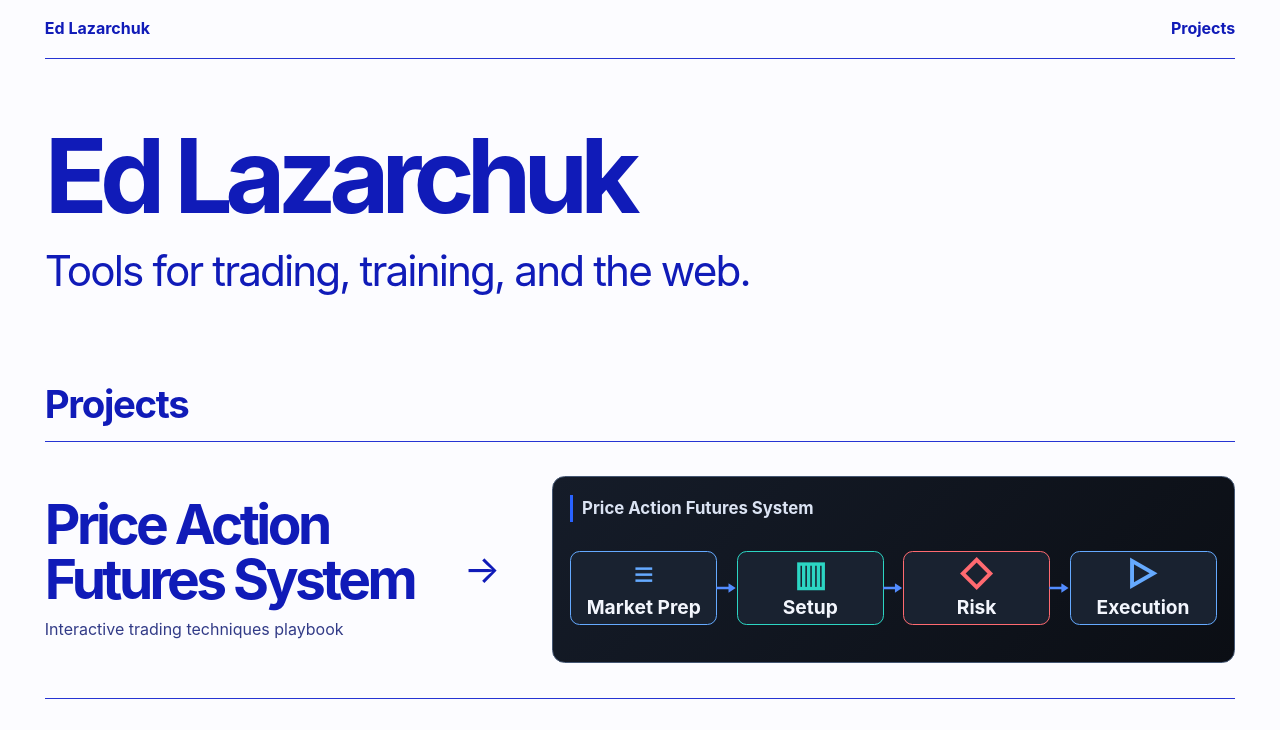
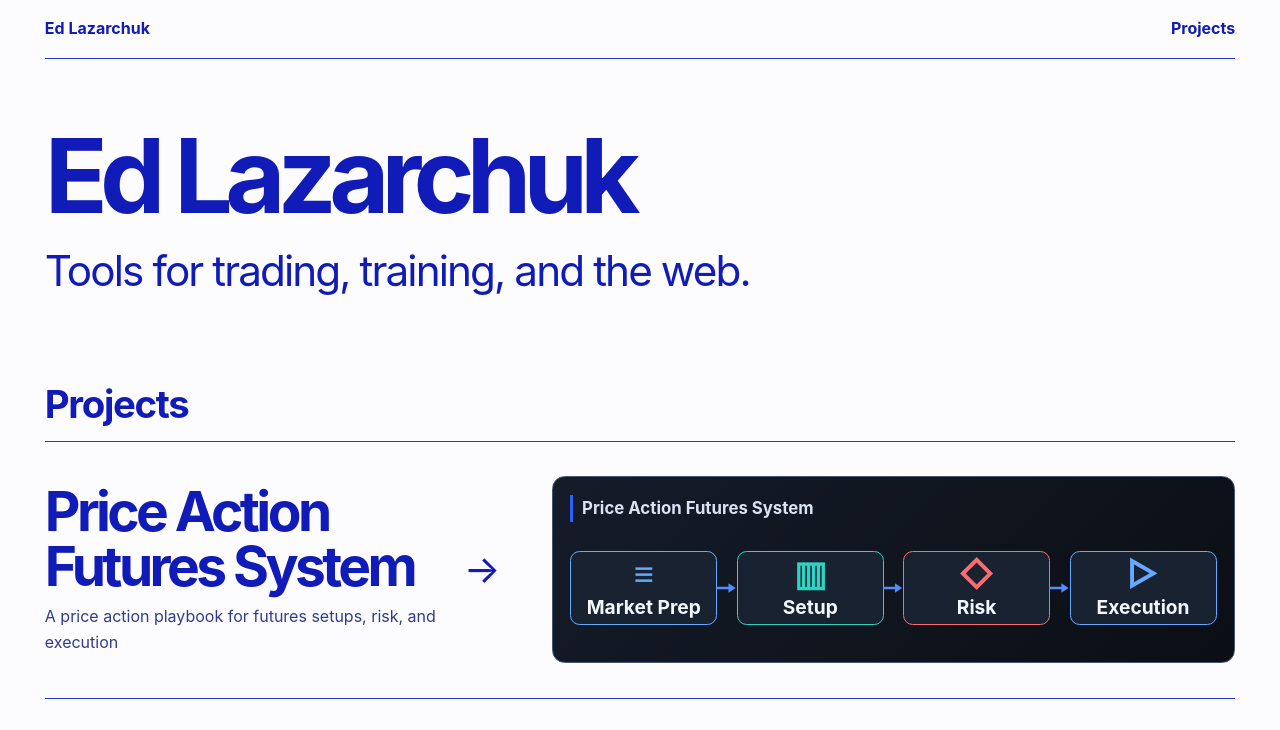
Before and after one commit to edlazar/portfolio, a plain HTML site: page index.html in a window 1280 px wide. Shown: the top 730 px of the page. Drawn offline with Linux system fonts and the light colour scheme.

Commit message:
Clarify the Price Action Futures System description

```diff
--- a/index.html
+++ b/index.html
@@ -19,7 +19,7 @@
 <section class="work" id="projects" aria-labelledby="project-heading">
   <h2 id="project-heading">Projects</h2>
   <a class="project" target="_blank" rel="noopener" href="/projects/trading-strategy-research">
-    <div class="project-heading"><div><h3>Price Action Futures System</h3><p>Interactive trading techniques playbook</p></div><span aria-hidden="true">→</span></div>
+    <div class="project-heading"><div><h3>Price Action Futures System</h3><p>A price action playbook for futures setups, risk, and execution</p></div><span aria-hidden="true">→</span></div>
     <div class="preview research">
       <div class="preview-title" aria-hidden="true">Price Action Futures System</div>
       <ol class="research-workflow" aria-label="Trading workflow">
```
